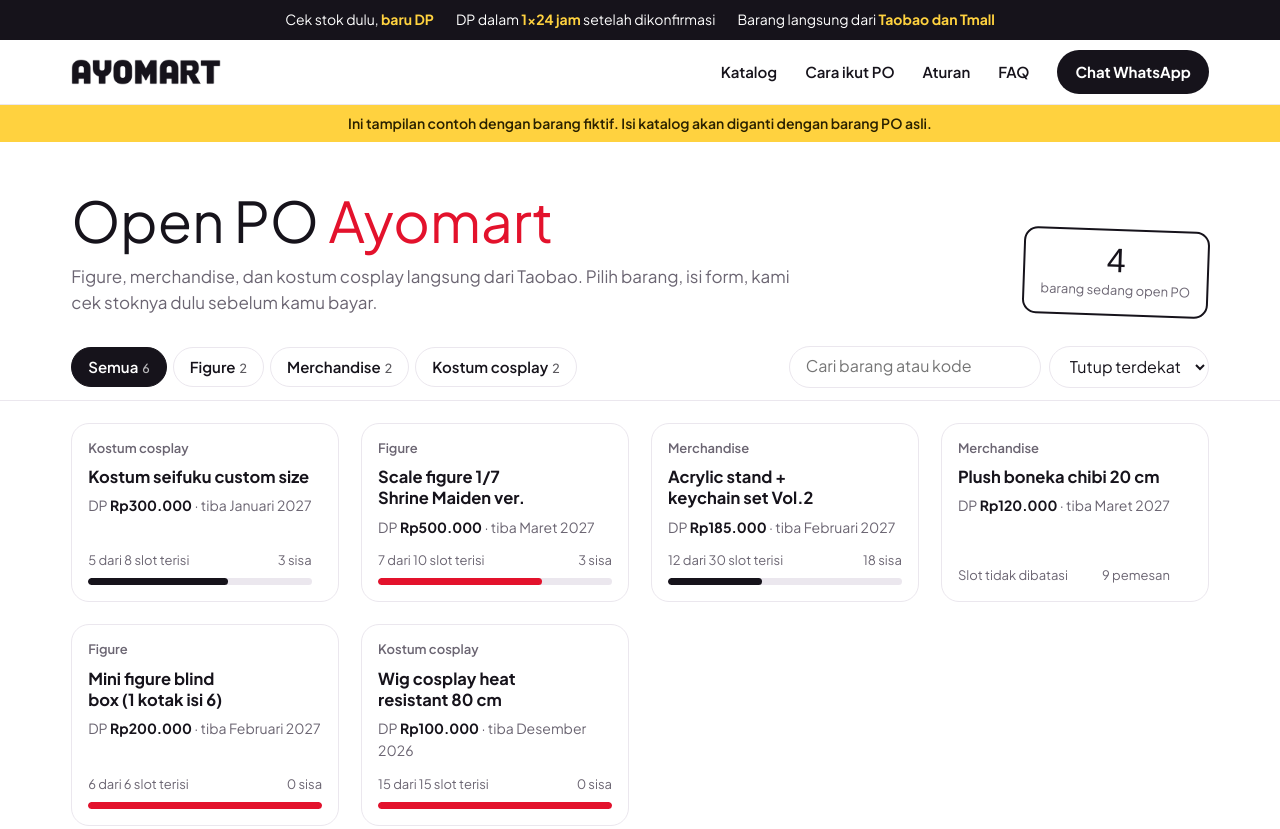
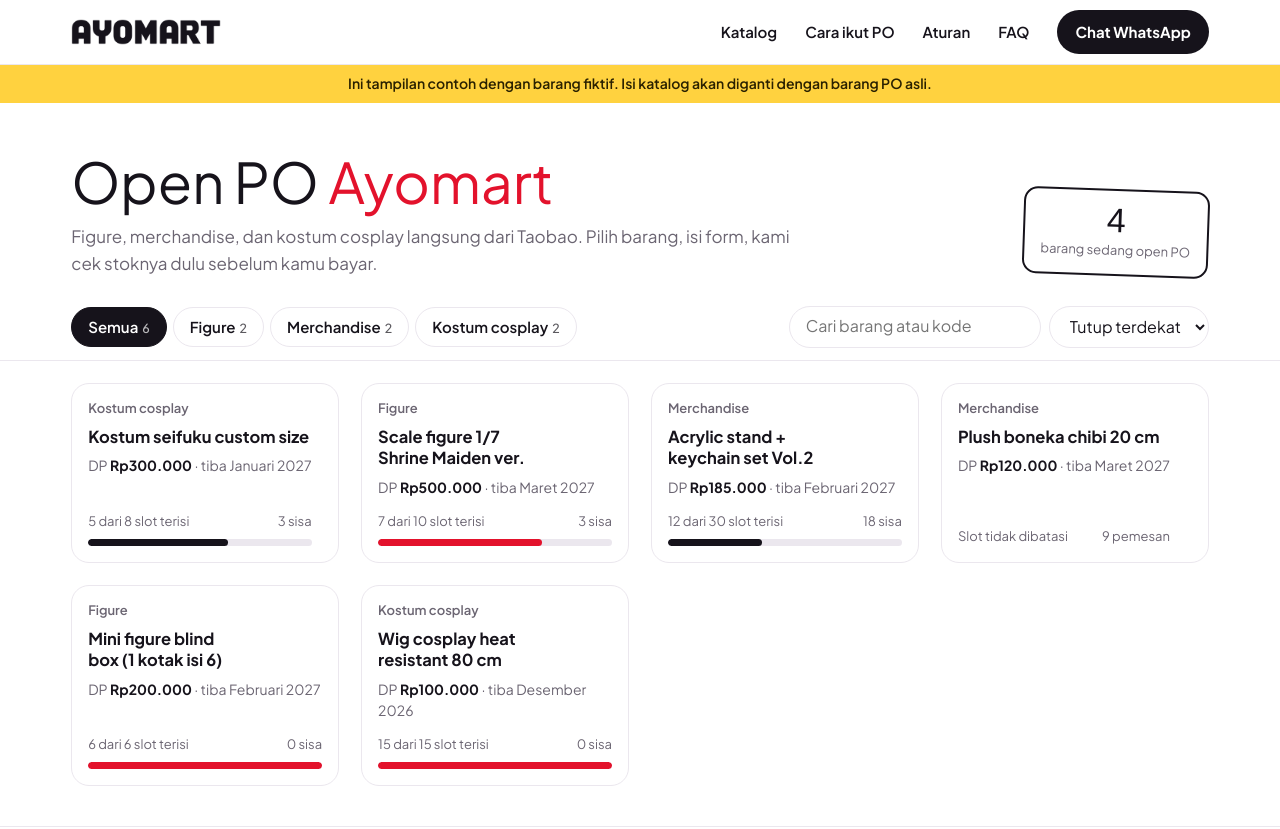
Before and after one commit to galuhcreativeai-27/katalog-po-ayomart, a plain HTML site: page index.html in a window 1280 px wide. Shown: the top 829 px of the page. Drawn offline with Linux system fonts and the light colour scheme; a web font is replaced by a local one.

Commit message:
Hapus strip info di atas header
Co-Authored-By: Claude Opus 5.5 <noreply@anthropic.com>
Claude-Session: https://claude.ai/code/session_01KsoFUG9GXZ5g7w9T6AK2yo

```diff
--- a/index.html
+++ b/index.html
@@ -28,9 +28,6 @@ a{color:inherit}
 button{font:inherit;color:inherit}
 :focus-visible{outline:3px solid color-mix(in srgb,var(--red) 60%,transparent);outline-offset:2px}
 
-.bar{background:var(--ink);color:var(--bg);font-size:14px}
-.bar .wrap{display:flex;flex-wrap:wrap;gap:4px 22px;padding-block:9px;justify-content:center}
-.bar b{color:var(--yel)}
 header.top{position:sticky;top:0;z-index:20;background:color-mix(in srgb,var(--bg) 92%,transparent);backdrop-filter:blur(8px);border-bottom:1px solid var(--line)}
 header.top .wrap{display:flex;align-items:center;gap:16px;min-height:64px}
 .logo{display:block;width:150px;height:27px;background:var(--ink);-webkit-mask:url(assets/logo-ayomart.png) left center/contain no-repeat;mask:url(assets/logo-ayomart.png) left center/contain no-repeat;flex:none}
@@ -131,7 +128,6 @@ dl.kv dt{color:var(--mut)}dl.kv dd{margin:0;font-weight:600}
 .acts .btn{flex:1 1 180px}
 @media(max-width:760px){.sheet{grid-template-columns:minmax(0,1fr)}.sheet .pic{min-height:0;aspect-ratio:4/3}}
 @media(max-width:600px){
-  .bar span+span{display:none}
   .tools{position:static}
   .chips{flex-wrap:nowrap;overflow-x:auto;width:100%;padding-bottom:2px}.chip{flex:none}
   .search{max-width:none;margin-left:0}
@@ -146,7 +142,6 @@ dl.kv dt{color:var(--mut)}dl.kv dd{margin:0;font-weight:600}
 </style>
 </head>
 <body>
-<div class="bar"><div class="wrap"><span>Cek stok dulu, <b>baru DP</b></span><span>DP dalam <b>1×24 jam</b> setelah dikonfirmasi</span><span>Barang langsung dari <b>Taobao dan Tmall</b></span></div></div>
 <header class="top"><div class="wrap">
   <a class="logo" href="#katalog" aria-label="Ayomart"><span>Ayomart</span></a>
   <nav class="links"><a href="#katalog">Katalog</a><a href="#cara-order">Cara ikut PO</a><a href="#aturan">Aturan</a><a href="#faq">FAQ</a></nav>
```
